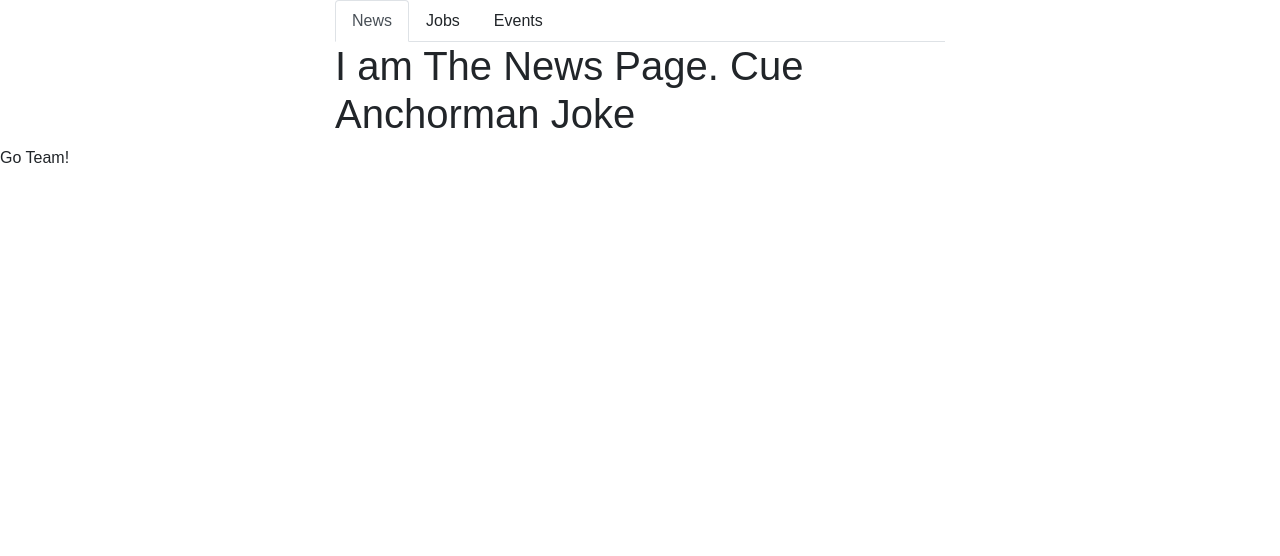
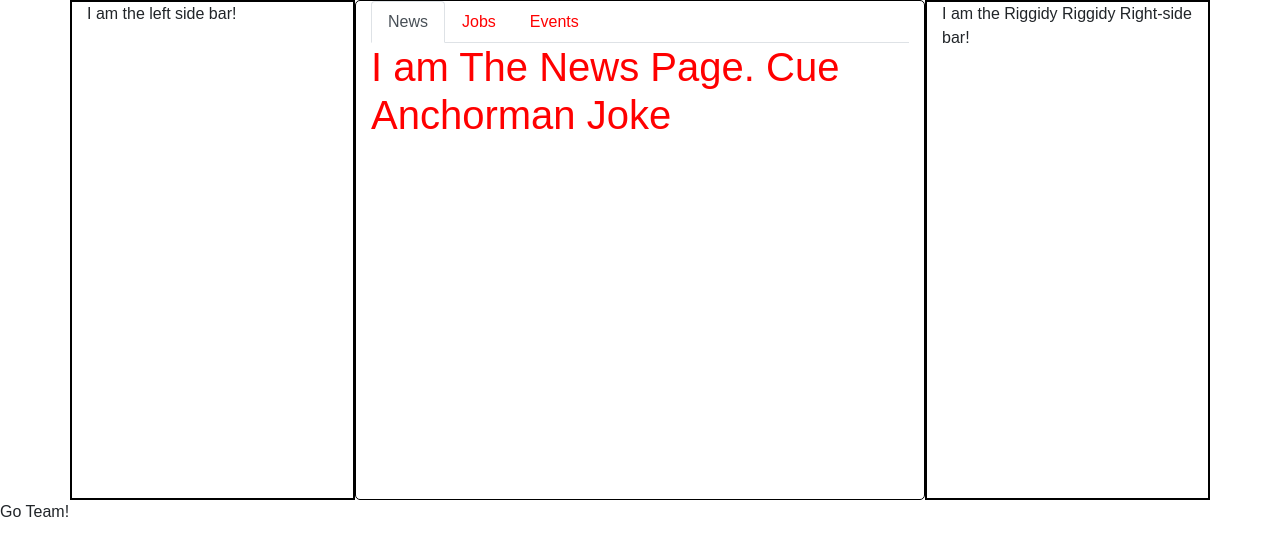
Before and after one commit to petercboss/cohort-connected, a React (Create React App) app in the folder client/: page /main in a window 1280 px wide. Shown: the top 556 px of the page. Built offline with nearby package versions, Linux system fonts and the light colour scheme.

Commit message:
Add Right and Left Side Bars, Also added stylesheets for main and side bar componenets

```diff
--- a/client/src/components/Grid/Col.js
+++ b/client/src/components/Grid/Col.js
@@ -1,9 +1,9 @@
-import React from "react";
+import React from 'react';
 
 // This Col component lets us size bootstrap columns with less syntax
 // e.g. <Col size="md-12"> instead of <div className="col-md-12">
-export const Col = ({ size, children }) => (
-  <div className={size.split(" ").map(size => "col-" + size).join(" ")}>
+export const Col = ({ size, className, children }) => (
+  <div className={size.split(' ').map(size => 'col-' + size).join(' ') + ' ' + className}>
     {children}
   </div>
 );
--- /dev/null
+++ b/client/src/components/LSideBar/LSideBar.css
@@ -0,0 +1,4 @@
+.LSideBar {
+    height: 500px;
+    border: 2px solid black;
+}
--- /dev/null
+++ b/client/src/components/LSideBar/LSideBar.js
@@ -0,0 +1,13 @@
+import React from 'react';
+
+//components
+import {Col} from '../../components/Grid';
+
+//style
+import './LSideBar.css';
+
+const LSideBar = props => (
+        <Col size='md-3 lg-3' className='LSideBar'> I am the left side bar!</Col>
+  );
+
+export default LSideBar;
--- /dev/null
+++ b/client/src/components/LSideBar/index.js
@@ -0,0 +1 @@
+export { default } from './LSideBar.js';
--- /dev/null
+++ b/client/src/components/RSideBar/RSideBar.css
@@ -0,0 +1,4 @@
+.RSideBar {
+    height: 500px;
+    border: 2px solid black;
+}
--- /dev/null
+++ b/client/src/components/RSideBar/RSideBar.js
@@ -0,0 +1,13 @@
+import React from 'react';
+
+//components
+import {Col} from '../../components/Grid';
+
+//style
+import './RSideBar.css';
+
+const RSideBar = props => (
+        <Col size='md-3 lg-3' className='LSideBar'> I am the Riggidy Riggidy Right-side bar!</Col>
+  );
+
+export default RSideBar;
--- /dev/null
+++ b/client/src/components/RSideBar/index.js
@@ -0,0 +1 @@
+export { default } from './RSideBar.js';
--- /dev/null
+++ b/client/src/pages/main/main.css
@@ -0,0 +1,6 @@
+.mainContent {
+    color: red;
+    height: 500px;
+    border: 1px solid black;
+    border-radius: 5px;
+}
--- a/client/src/pages/main/main.js
+++ b/client/src/pages/main/main.js
@@ -1,21 +1,27 @@
 //libraries
-import React, { Component } from "react";
-// import { Link } from "react-router-dom";
+import React, { Component } from 'react';
+// import { Link } from 'react-router-dom';
 
+//style
+import './main.css';
 //components
-import { Col, Row, Container } from "../../components/Grid";
-import NavPills from "../../components/NavPills"
-import API from "../../utils/API";
+import { Col, Row, Container } from '../../components/Grid';
+import NavPills from '../../components/NavPills';
+import API from '../../utils/API';
+import LSideBar from '../../components/LSideBar';
+import RSideBar from '../../components/RSideBar';
+
 
 //pages
-import News from "../news";
-import Jobs from "../jobs";
-import Events from "../events";
+import News from '../news';
+import Jobs from '../jobs';
+import Events from '../events';
+import { TLSSocket } from 'tls';
 
 
 class Main extends Component {
     state = {
-        currentPage: "News",
+        currentPage: 'News',
         news:[],
         jobs:[],
         events:[]
@@ -53,9 +59,9 @@ class Main extends Component {
       };
 
       renderPage = () => {
-        if (this.state.currentPage === "News") {
+        if (this.state.currentPage === 'News') {
           return <News news={this.state.news}/>;
-        } else if (this.state.currentPage === "Jobs") {
+        } else if (this.state.currentPage === 'Jobs') {
           return <Jobs jobs={this.state.jobs}/>;
         } else {
           return <Events events={this.state.events}/>;
@@ -64,17 +70,17 @@ class Main extends Component {
 
     render() {
         return(
-            <Container fluid >
+            <Container>
                 <Row>
-                    <Col size="md-3" />
-                    <Col size="md-6">
+                    <LSideBar />
+                    <Col size='md-6' className='mainContent'>
                         <NavPills
                         currentPage = {this.state.currentPage}
                         handlePageChange = {this.handlePageChange}
                         />
                         {this.renderPage()}
                     </Col>
-                    <Col size="md-3" />
+                    <RSideBar />
                 </Row>
             </Container>
         )
```
